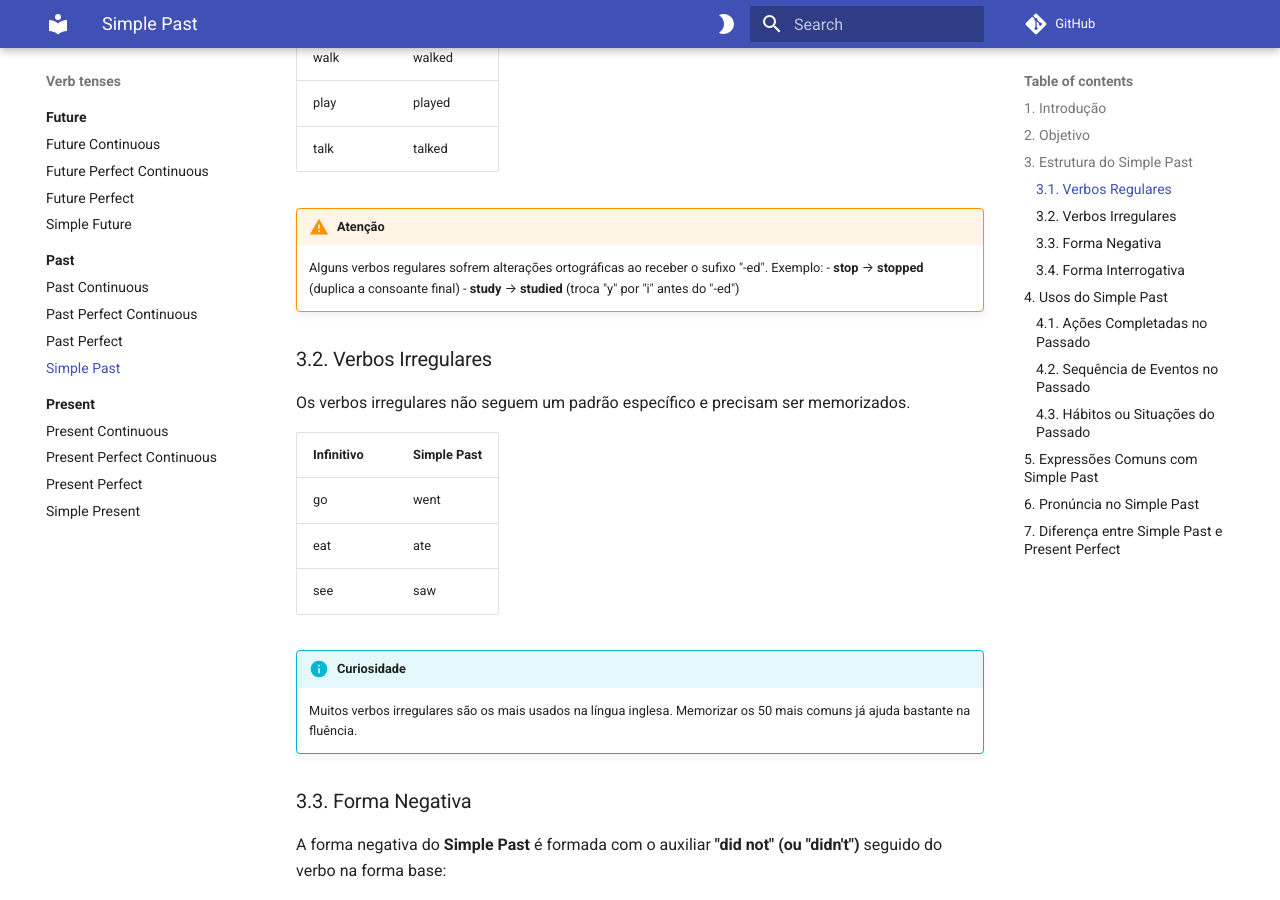
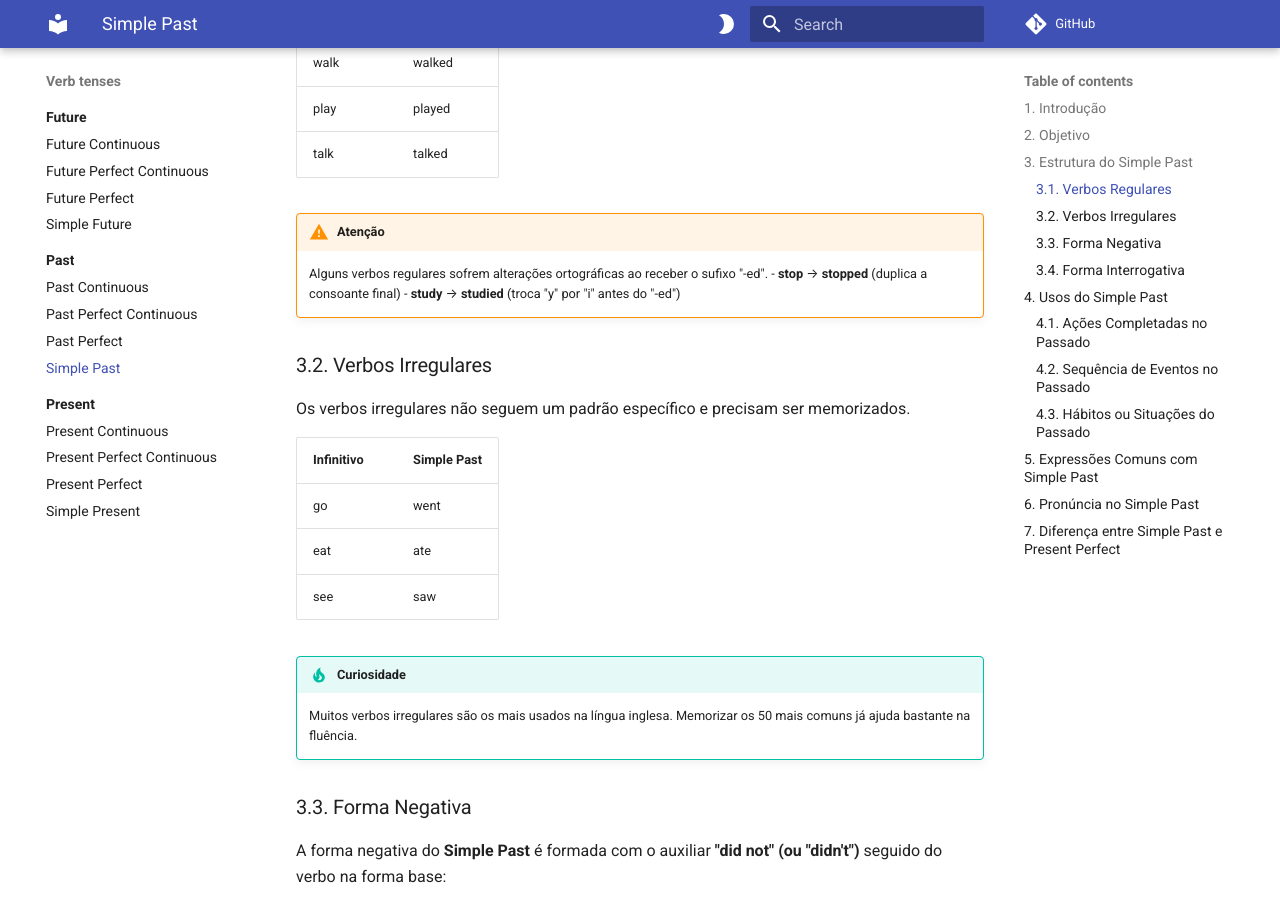
Before and after one commit to atalhox/english-classes, an MkDocs documentation site: the page built from docs/verb-tenses/past/simple-past.md, in a window 1280 px wide and 900 px high, scrolled down 934 px. Built offline with MkDocs 1.6.1 and Material for MkDocs 9.7.7, drawn with Linux system fonts in a browser that asks for light colours; comment, search, counter and statistics services are not loaded.

Commit message:
Fix: simple plast

```diff
--- a/docs/verb-tenses/past/simple-past.md
+++ b/docs/verb-tenses/past/simple-past.md
@@ -1,44 +1,50 @@
 # Simple Past
 
 ## 1. Introdução
+
 O **Simple Past** é um dos tempos verbais mais utilizados em inglês para descrever eventos que ocorreram no passado. Seu uso é essencial para comunicação fluente, seja em conversas do dia a dia, textos escritos ou relatos históricos.
 
 !!! tip "Dica"
-    Memorizar os verbos irregulares é essencial para evitar erros no uso do **Simple Past**. Criar listas de estudo ou flashcards pode ajudar na aprendizagem.
+Memorizar os verbos irregulares é essencial para evitar erros no uso do **Simple Past**. Criar listas de estudo ou flashcards pode ajudar na aprendizagem.
 
 ## 2. Objetivo
+
 Este artigo tem como objetivo apresentar a estrutura, os usos e exemplos do **Simple Past**, auxiliando no aprendizado desse tempo verbal.
 
 ## 3. Estrutura do Simple Past
+
 O **Simple Past** segue regras específicas para verbos regulares e irregulares:
 
 ### 3.1. Verbos Regulares
+
 Os verbos regulares no **Simple Past** seguem um padrão: basta adicionar **"-ed"** ao final do verbo no infinitivo.
 
-| Infinitivo  | Simple Past  |
-|------------|-------------|
+| Infinitivo | Simple Past |
+| ---------- | ----------- |
 | walk       | walked      |
 | play       | played      |
 | talk       | talked      |
 
 !!! warning "Atenção"
-    Alguns verbos regulares sofrem alterações ortográficas ao receber o sufixo "-ed". Exemplo:
+    Alguns verbos regulares sofrem alterações ortográficas ao receber o sufixo "-ed".
     - **stop** → **stopped** (duplica a consoante final)
     - **study** → **studied** (troca "y" por "i" antes do "-ed")
 
 ### 3.2. Verbos Irregulares
+
 Os verbos irregulares não seguem um padrão específico e precisam ser memorizados.
 
-| Infinitivo  | Simple Past  |
-|------------|-------------|
+| Infinitivo | Simple Past |
+| ---------- | ----------- |
 | go         | went        |
 | eat        | ate         |
 | see        | saw         |
 
-!!! info "Curiosidade"
+!!! tip "Curiosidade"
     Muitos verbos irregulares são os mais usados na língua inglesa. Memorizar os 50 mais comuns já ajuda bastante na fluência.
 
 ### 3.3. Forma Negativa
+
 A forma negativa do **Simple Past** é formada com o auxiliar **"did not" (ou "didn't")** seguido do verbo na forma base:
 
 - I **did not** go to the park. (Eu não fui ao parque.)
@@ -48,59 +54,67 @@
     Lembre-se de que na forma negativa, o verbo principal volta à sua forma base, pois o passado já está indicado pelo auxiliar **did**.
 
 ### 3.4. Forma Interrogativa
+
 A forma interrogativa usa o auxiliar **"did"** antes do sujeito, seguido do verbo na forma base:
 
 - **Did** you watch the movie? (Você assistiu ao filme?)
 - **Did** they travel last year? (Eles viajaram no ano passado?)
 
 ## 4. Usos do Simple Past
+
 O **Simple Past** é usado para expressar:
 
 ### 4.1. Ações Completadas no Passado
+
 Usamos o **Simple Past** para eventos que ocorreram e foram concluídos em um momento específico do passado:
 
 - She **visited** Paris last year. (Ela visitou Paris no ano passado.)
 - We **watched** a great movie yesterday. (Assistimos a um ótimo filme ontem.)
 
 ### 4.2. Sequência de Eventos no Passado
+
 Quando contamos histórias ou descrevemos eventos em sequência, usamos o **Simple Past**:
 
 - I **woke up**, **brushed** my teeth, and **went** to school. (Acordei, escovei os dentes e fui para a escola.)
 
 ### 4.3. Hábitos ou Situações do Passado
+
 Podemos usar o **Simple Past** para falar sobre hábitos ou situações que não ocorrem mais:
 
 - He **played** soccer when he was a child. (Ele jogava futebol quando era criança.)
 - They **lived** in New York in the 90s. (Eles moraram em Nova York nos anos 90.)
 
 ## 5. Expressões Comuns com Simple Past
+
 O **Simple Past** é frequentemente acompanhado por expressões temporais que indicam um tempo passado específico:
 
-| Expressão | Exemplo |
-|------------|---------|
-| Yesterday | I saw her **yesterday**. |
-| Last week | We traveled **last week**. |
-| Two days ago | They arrived **two days ago**. |
-| In 2010 | She moved to Canada **in 2010**. |
+| Expressão    | Exemplo                          |
+| ------------ | -------------------------------- |
+| Yesterday    | I saw her **yesterday**.         |
+| Last week    | We traveled **last week**.       |
+| Two days ago | They arrived **two days ago**.   |
+| In 2010      | She moved to Canada **in 2010**. |
 
 ## 6. Pronúncia no Simple Past
+
 A pronúncia do **-ed** nos verbos regulares pode variar conforme a terminação do verbo:
 
-| Terminação do Verbo | Pronúncia do "-ed" | Exemplo |
-|----------------|----------------|----------------|
-| Sons de /t/ ou /d/ | /ɪd/ | wanted (/wɒntɪd/) |
-| Sons vozeados (ex.: "v", "b", "g") | /d/ | played (/pleɪd/) |
-| Sons não vozeados (ex.: "p", "k", "f") | /t/ | walked (/wɔkt/) |
+| Terminação do Verbo                    | Pronúncia do "-ed" | Exemplo           |
+| -------------------------------------- | ------------------ | ----------------- |
+| Sons de /t/ ou /d/                     | /ɪd/               | wanted (/wɒntɪd/) |
+| Sons vozeados (ex.: "v", "b", "g")     | /d/                | played (/pleɪd/)  |
+| Sons não vozeados (ex.: "p", "k", "f") | /t/                | walked (/wɔkt/)   |
 
 !!! tip "Dica"
     Para melhorar a pronúncia, tente praticar com áudios e repetir os verbos em voz alta.
 
 ## 7. Diferença entre Simple Past e Present Perfect
+
 Embora ambos os tempos verbais falem sobre eventos passados, há uma diferença importante:
 
-| Tempo Verbal | Uso |
-|-------------|-----|
-| Simple Past | Para eventos concluídos em um tempo específico no passado. |
+| Tempo Verbal    | Uso                                                                  |
+| --------------- | -------------------------------------------------------------------- |
+| Simple Past     | Para eventos concluídos em um tempo específico no passado.           |
 | Present Perfect | Para eventos passados com impacto no presente ou sem tempo definido. |
 
 Exemplo comparativo:
```
